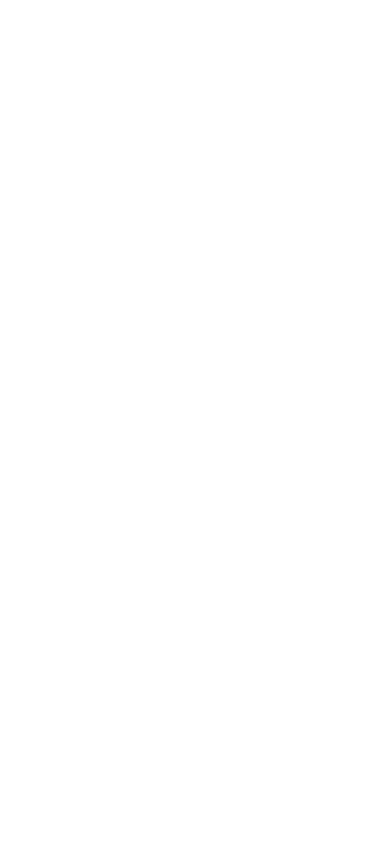
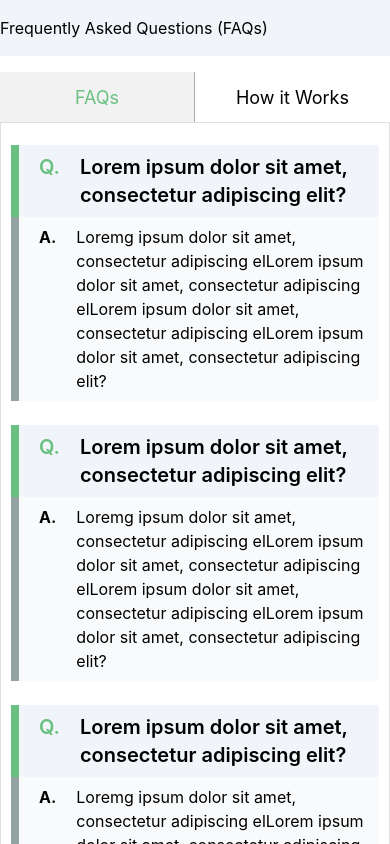
Before and after one commit to gregaid427/green-square-tailwind-custom, a React (Create React App) app: page /company-faq in a window 390 px wide. Before the commit this address had no page. Shown: the top 844 px of the page. Built offline with nearby package versions, Linux system fonts and the light colour scheme.

Commit message:
wednes 1

```diff
--- a/src/App.js
+++ b/src/App.js
@@ -32,8 +32,8 @@
 import ResetPassword from "./Pages/Auth/reset-password.page";
 import { UserProvider } from "./Context/auth.context";
 import JobsProvider from "./Context/jobs.context";
-// import CompanyFaqs from "./Pages/faqs/company-faqs.pages";
-// import JobseekerFaqs from "./Pages/faqs/job-seeker-faqs.pages";
+import CompanyFaqs from "./Pages/faqs/company-faqs.pages";
+import JobseekerFaqs from "./Pages/faqs/job-seeker-faqs.pages";
 
 function App() {
   // use state
@@ -76,7 +76,15 @@
                 path="/company-guide"
                 element={<CompanyGuide setShowNavBar={setShowNavBar} />}
               />
-
+               <Route
+                path="/job-seeker-faq"
+                element={<JobseekerFaqs setShowNavBar={setShowNavBar} />}
+              />{" "}
+              {/* Company */}
+              <Route
+                path="/company-faq"
+                element={<CompanyFaqs setShowNavBar={setShowNavBar} />}
+              />{" "}
 
 
               <Route
--- a/src/Components/Faq/faq.component.jsx
+++ b/src/Components/Faq/faq.component.jsx
@@ -7,10 +7,10 @@
 
   return (
     <>
-      <div className="py-3 container" >
-      <div className="d-flex gap-5 py-2 font-weight-bold faq-questn" style={{background:"rgb(241 245 249)" ,borderLeft: '8px solid #00A300', paddingLeft:20 ,paddingRight:5 }} ><h5 className="fw-bold text-success">Q.</h5> <h5  className="fw-bold ">{props.title}</h5></div>
+      <div className="py-3  " >
+      <div className="flex gap-5 py-2 text-xl font-semibold faq-questn" style={{background:"rgb(241 245 249)" ,borderLeft: '8px solid #69C080', paddingLeft:20 ,paddingRight:5 }} ><h5 className=" text-[#69C080]">Q.</h5> <h5  className="fw-bold ">{props.title}</h5></div>
 
-    <div className="d-flex gap-5  py-2 " style={{background:"rgb(248 250 252)",borderLeft: '8px solid #93A3A1', paddingLeft:20,paddingRight:5 , }} ><h5 className="fw-bold">A.</h5> <h5>{props.info}</h5></div>
+    <div className="flex gap-5 text-md  py-2 " style={{background:"rgb(248 250 252)",borderLeft: '8px solid #93A3A1', paddingLeft:20,paddingRight:5 , }} ><h5 className="font-bold">A.</h5> <h5>{props.info}</h5></div>
     </div>
     </>
   );
--- a/src/Pages/Auth/company-signup.page.jsx
+++ b/src/Pages/Auth/company-signup.page.jsx
@@ -89,7 +89,7 @@
             <div className=" px-5 bg-white py-5 rounded-xl ">
               <form onSubmit={(e) => handleSubmit(e)}>
                 <div className=" flex flex-col   gap-2 ">
-                  <h4 className="text-2xl mb-2 font-bold text-center text-green-500 ">
+                  <h4 className="text-2xl mb-2 font-bold text-center text-[#69C080] ">
                     Sign Up
                   </h4>
                   <div className="flex justify-between flex-col">
@@ -156,7 +156,7 @@
                       </span>
                       <Link to="/login">
                         {" "}
-                        <span className="text-md font-light text-green-500 ">
+                        <span className="text-md font-light text-[#69C080] ">
                           Click here to log in{" "}
                         </span>
                       </Link>
--- a/src/Pages/Auth/forgot-password.page.jsx
+++ b/src/Pages/Auth/forgot-password.page.jsx
@@ -78,7 +78,7 @@
                 <div className=" px-5 bg-white py-5 rounded-xl ">
                   <form onSubmit={(e) => handleFormSubmit(e)}>
                     <div className=" flex flex-col   gap-2 ">
-                      <h4 className="text-2xl mb-2 font-bold text-center text-green-500 ">
+                      <h4 className="text-2xl mb-2 font-bold text-center text-[#69C080] ">
                         Forgot Password
                       </h4>
 
@@ -97,7 +97,7 @@
 
                           <Link to="/login">
                             {" "}
-                            <span className="text-xl font-light text-green-500 ">
+                            <span className="text-xl font-light text-[#69C080] ">
                            Back to log in {" "}
                             </span>
                           </Link>
@@ -105,7 +105,7 @@
                       </div>
 
                       <input
-                        className="text-xl mt-3 w-full py-2 bg-green-500 hover:bg-green-600 cursor-pointer font-bold text-white"
+                        className="text-xl mt-3 w-full py-2 bg-[#69C080] hover:bg-green-600 cursor-pointer font-bold text-white"
                         type="submit"
                         id=""
                         value="SUBMIT"
--- a/src/Pages/Auth/job-seeker-signup.page.jsx
+++ b/src/Pages/Auth/job-seeker-signup.page.jsx
@@ -97,7 +97,7 @@
               <div className=" px-5 bg-white py-5 rounded-xl ">
                 <form onSubmit={(e) => handleFormSubmit(e)}>
                   <div className=" flex flex-col   gap-2 ">
-                    <h4 className="text-2xl mb-2 font-bold text-center text-green-500 ">
+                    <h4 className="text-2xl mb-2 font-bold text-center text-[#69C080] ">
                       Sign Up
                     </h4>
                     <div className="flex flex-wrap  ">
@@ -163,7 +163,7 @@
                         </span>
                         <Link to="/login">
                           {" "}
-                          <span className="text-md font-light text-green-500 ">
+                          <span className="text-md font-light text-[#69C080] ">
                             Click here to log in{" "}
                           </span>
                         </Link>
--- a/src/Pages/Auth/login.page.jsx
+++ b/src/Pages/Auth/login.page.jsx
@@ -106,7 +106,7 @@
               <div className=" px-5 bg-white py-5 rounded-xl ">
                 <form onSubmit={(e) => handleFormSubmit(e)}>
                   <div className=" flex flex-col   gap-2 ">
-                    <h4 className="text-2xl mb-2 font-bold text-center text-green-500 ">
+                    <h4 className="text-2xl mb-2 font-bold text-center text-[#69C080] ">
                       Log In
                     </h4>
 
@@ -145,7 +145,7 @@
                         </span>
                         <Link to="/forgot-password">
                           {" "}
-                          <span className="text-md font-light text-green-500 ">
+                          <span className="text-md font-light text-[#69C080] ">
                             Click here to reset{" "}
                           </span>
                         </Link>
@@ -158,7 +158,7 @@
                         </span>
                         <Link to="/job-seeker-signup">
                           {" "}
-                          <span className="text-md font-light text-green-500 ">
+                          <span className="text-md font-light text-[#69C080] ">
                           Sign Up
                           </span>
                         </Link>
--- a/src/Pages/Home/home.page.jsx
+++ b/src/Pages/Home/home.page.jsx
@@ -21,11 +21,11 @@
         <div className="wrapper mx-auto sm:pb-8 ">
           <div className="flex sm:justify-center md:justify-start " >  <img src={GreenSquareLogo} className=" w-[200px]   " /></div>
 
-          <div className="  md:mt-[190px] sm:mt-20 " >
+          <div className="  md:mt-[170px] sm:mt-20 " >
           <div className="flex justify-center flex-col items-center gap-7  my-auto ">
             <h3 className="md:text-7xl sm:text-5xl text-white">It all starts here.</h3>
             <div className="grid grid-cols-2 md:grid-flow-col md:w-8/12 sm:w-12/12 gap-3  sm:flex sm:flex-col">
-              <div className="flex flex-col justify-between rounded-xl px-2 py-11 w-full row-span-1 bg-green-600 bg  content-center mx-auto  ">
+              <div className="flex flex-col justify-between rounded-xl px-2 py-9 w-full row-span-1 bg-green-600 bg  content-center mx-auto  ">
                 <h4
 
                   className=" md:text-3xl sm:text-3xl text-center text-white"
@@ -43,7 +43,7 @@
                 </div>
                 </Link>
               </div>
-              <div className="flex flex-col justify-between rounded-xl px-2 py-11 w-full row-span-1 bg-green-600 bg  content-center mx-auto  ">
+              <div className="flex flex-col justify-between rounded-xl px-2 py-9 w-full row-span-1 bg-green-600 bg  content-center mx-auto  ">
                 <h4
 
                   className="md:text-3xl sm:text-3xl text-4xl text-center text-white"
--- a/src/Pages/faqs/job-seeker-faqs.pages.jsx
+++ b/src/Pages/faqs/job-seeker-faqs.pages.jsx
@@ -22,19 +22,19 @@
       ToggleState === index ? className : "";
 
     return (
-      <div className="container">
+      <div className="wrapper  md:mb-5  sm:mb-2 ">
         <ul className="tab-list">
           <li
             className={`tabs ${getActiveClass(1, "active-tabs")}`}
             onClick={() => toggleTab(1)}
           >
-            <h4 className="display-6 fw-bold py-2">FAQs</h4>
+            <h4 className="text-xl font-bold py-2">FAQs</h4>
           </li>
           <li
             className={`tabs ${getActiveClass(2, "active-tabs")}`}
             onClick={() => toggleTab(2)}
           >
-            <h4 className="display-6 fw-bold py-2">How it Works</h4>
+            <h4 className="text-xl font-bold py-2">How it Works</h4>
           </li>
         </ul>
         <div className="content-container">
@@ -102,6 +102,9 @@
               image={FaqImg1}
             ></FaqSteps>
             ;
+            <h3 className="wrapper text-center font-semibold my-4 text-2xl text-[#69C080]">
+        That’s the Green Square way!
+      </h3>
           </div>
           <div className={`content ${getActiveClass(3, "active-content")}`}>
             <h2>Dolor</h2>
@@ -112,19 +115,17 @@
   };
 
   return (
-    <>
+    <><div className="" >
       <div className="mb-4" style={{ background: "rgb(241,245,249)" }}>
-        <div className="container py-4 d-flex items-center diplay-2 text-success  ">
-          <h3 className="fw-bolder mb-0   ">
+        <div className=" md:py-8 sm:py-4 flex items-center   text-[#69C080]  ">
+          <h3 className="wrapper md:text-4xl sm:text-2xl font-semibold ">
             Frequently Asked Questions (FAQs)
           </h3>
         </div>
       </div>
       <Tab />
+      </div>
 
-      <h3 className="text-center fw-bold my-4 display-6 text-success">
-        That’s the Green Square way!
-      </h3>
       <Footer></Footer>
     </>
   );
--- a/src/index.css
+++ b/src/index.css
@@ -37,3 +37,113 @@
       background-image: url("./Assets/images/african-man-black-suit-big-tv-screen-guy-shows-presentation.png");
       background-size: cover;
     }
+
+    /* ////////////////////////////////// */
+.tab-list {
+  height: 50px;
+  display: flex;
+  list-style: none;
+  font-size: 18px;
+  padding: 0;
+  margin: 0;
+}
+
+.tabs {
+  width: 50%;
+  display: flex;
+  justify-content: center;
+  align-items: center;
+  /* background: #80808013; */
+  position: relative;
+  cursor: pointer;
+}
+
+.tabs:not(:last-child) {
+  border-right: 1px solid rgba(0, 0, 0, 0.3);
+}
+
+.active-tabs {
+  background: #f2f2f2;
+}
+.active-tabs h4{
+  color: #69C080;
+}
+
+.active-tabs::before {
+  content: "";
+  display: block;
+  position: absolute;
+  top: -4px;
+  left: 50%;
+  transform: translateX(-50%);
+  width: calc(100% + 2px);
+  height: 4px;
+  /* background: #5893f1; */
+}
+
+.content {
+    /* background-color: #eeeded; */
+    display: none;
+    padding: 10px;
+    border: 1px solid rgba(128, 128, 128, 0.253);
+     box-shadow: 5px 10px #888888cc;;
+}
+
+.active-content {
+    display: flex;
+    flex-direction: column;
+}
+
+
+
+
+
+
+@media screen and (max-width: 600px) {
+
+  .faq-text-pad {
+      margin-left: 0px !important ;
+      margin-top: -50px !important;
+      padding: 20px !important;
+      border-radius: 10px !important;
+    }
+    .faq-text-pad-alt {
+      margin-left: 0px !important ;
+      margin-top: -40px !important;
+      padding: 20px !important;
+      border-radius: 0px !important;
+    }
+    .faq-text-pad-number {
+      margin-top: auto !important ;
+      margin-bottom: auto !important ;
+      margin-right: 20px;
+      padding-top: auto;
+      padding-bottom: auto;
+    }
+    .faq-text-pad-img {
+      border-radius: 0px !important;
+    }
+    .faq-text-pad-text {
+      font-size: 15px !important;
+      margin-top: auto;
+      margin-bottom: auto;
+      padding-top: auto;
+      padding-bottom: auto;
+    }
+    .faq-questn {
+      padding-right: px !important;
+    }
+
+    .faq-text-pad-alt {
+      margin-left: 0px !important ;
+      margin-top: 280px !important;
+      padding: 20px !important;
+      position: absolute;
+      border-radius: 10px !important;
+      margin-right: 0px !important;
+
+    }
+    .faq-space {
+      margin-bottom: 60px !important;
+    }
+  }
```
Also changed, not shown: src/Components/Faq/faqSteps.component.jsx (+9 -9 lines), src/Components/Faq/faqSteps.componentAlt.jsx (+20 -13 lines), src/App.css (line endings or trailing spaces).
